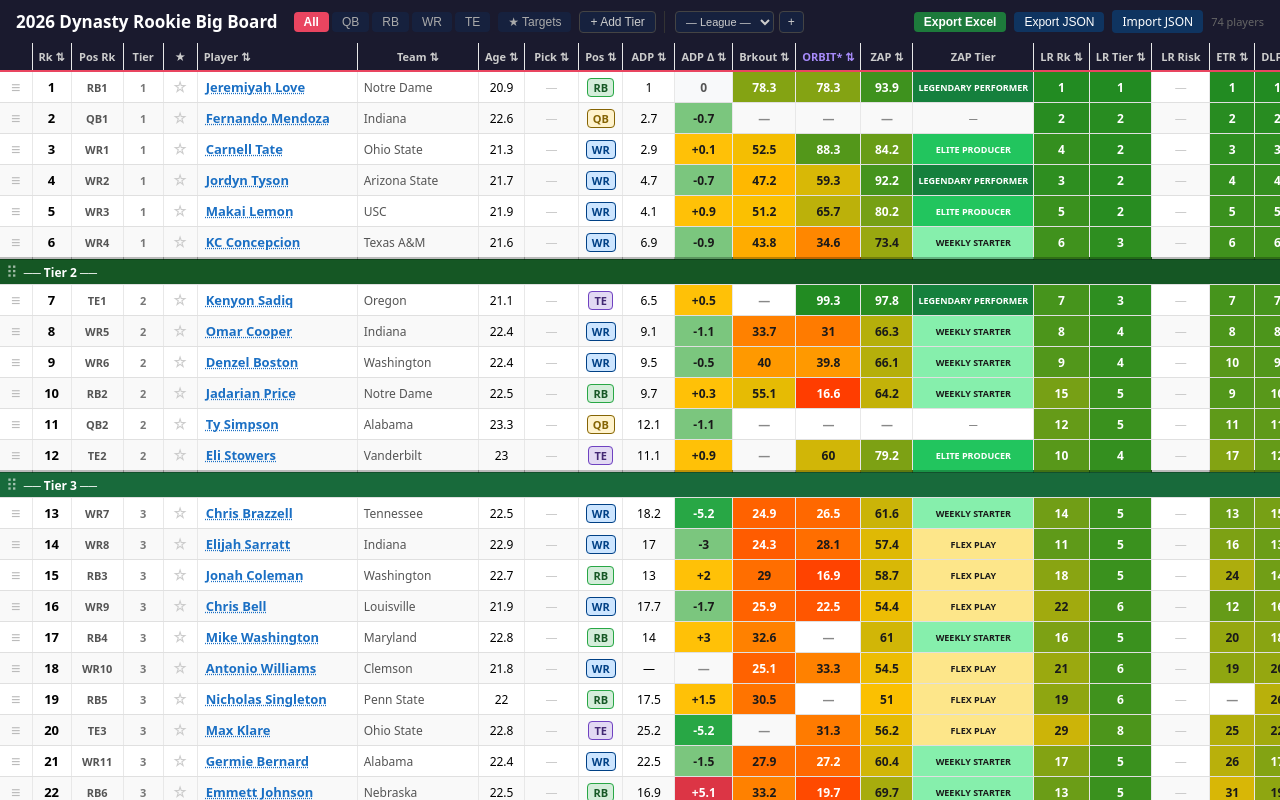
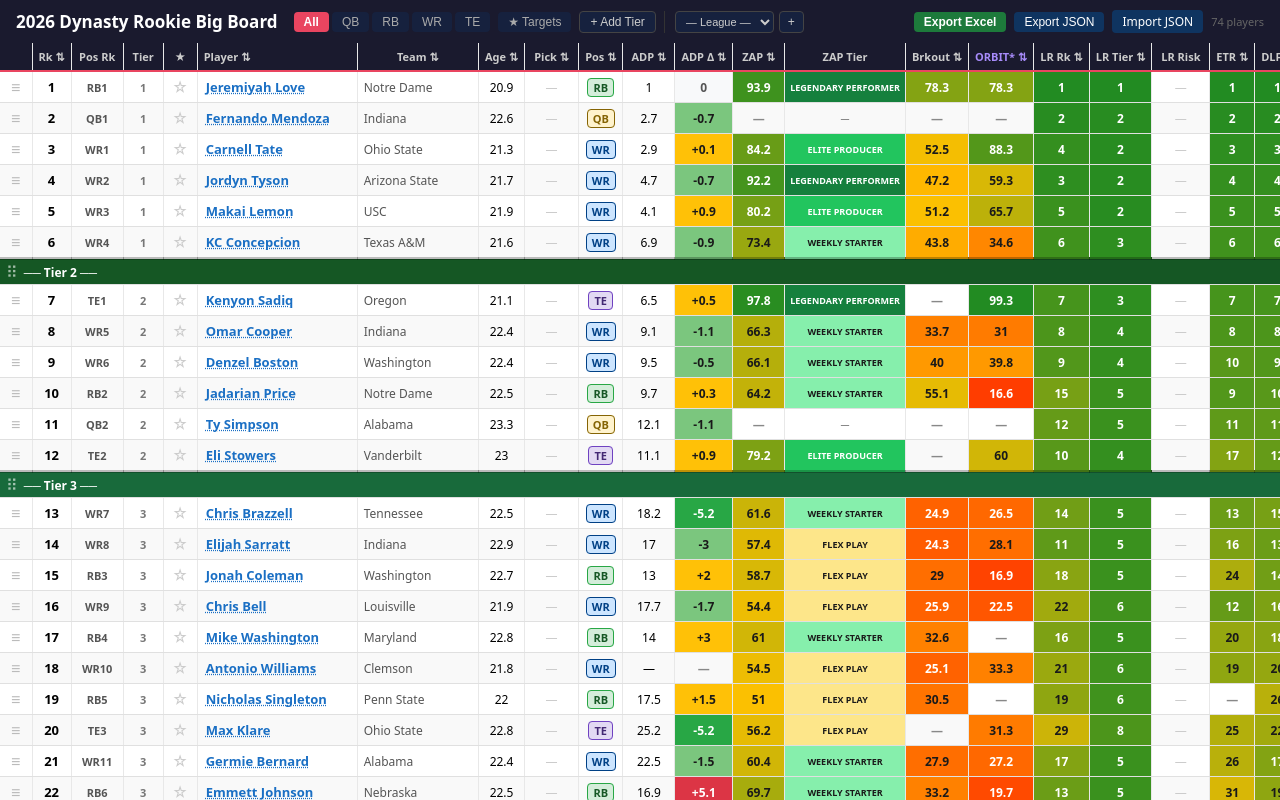
Before and after one commit to martinozimek/DynastyRookieBigBoard, a React app in the folder app/: page / in a window 1280 px wide. Built offline with nearby package versions, Linux system fonts and the light colour scheme; the HTML template or start-up script is replaced by a standard one.

Commit message:
Reorder model columns: ZAP → ZAP Tier → Brkout → ORBIT*

```diff
--- a/app/src/components/BigBoard.jsx
+++ b/app/src/components/BigBoard.jsx
@@ -30,10 +30,10 @@ const COLUMNS = [
   { key: 'position',        label: 'Pos',      width: 44,  sortField: 'position' },
   { key: 'adp',             label: 'ADP',      width: 52,  sortField: 'adp' },
   { key: 'adp_delta',       label: 'ADP Δ',    width: 56,  sortField: 'adp_delta' },
+  { key: 'zap_score',       label: 'ZAP',      width: 52,  sortField: 'zap_score' },
+  { key: 'zap_tier_label',  label: 'ZAP Tier', width: 110, sortField: null },
   { key: 'breakout_score',  label: 'Brkout',   width: 56,  sortField: 'breakout_score' },
   { key: 'orbit_score',     label: 'ORBIT*',   width: 54,  sortField: 'orbit_score',   tooltip: 'Experimental in-progress prospect model. Predicts Best Two Seasons PPR PPG from college/combine data. Pre-draft: uses projected draft capital.' },
-  { key: 'zap_score',       label: 'ZAP',      width: 52,  sortField: 'zap_score' },
-  { key: 'zap_tier_label',  label: 'ZAP Tier', width: 110, sortField: null },
   { key: 'lr_sf_rank',      label: 'LR Rk',    width: 50,  sortField: 'lateround_sf_rank' },
   { key: 'lr_tier',         label: 'LR Tier',  width: 56,  sortField: 'lateround_overall_tier' },
   { key: 'lr_risk',         label: 'LR Risk',  width: 58,  sortField: null },
--- a/app/src/components/PlayerRow.jsx
+++ b/app/src/components/PlayerRow.jsx
@@ -154,12 +154,6 @@ export default function PlayerRow({ player, myRank, tier, isTarget, onToggleTarg
       {/* ADP Delta */}
       <DeltaCell value={player.adp_delta} />
 
-      {/* Breakout Score */}
-      <ZapCell value={player.breakout_score} />
-
-      {/* ORBIT Score */}
-      <ZapCell value={player.orbit_score} />
-
       {/* ZAP Score */}
       <ZapCell value={player.zap_score} />
 
@@ -172,6 +166,12 @@ export default function PlayerRow({ player, myRank, tier, isTarget, onToggleTarg
           </td>
         );
       })()}
+
+      {/* Breakout Score */}
+      <ZapCell value={player.breakout_score} />
+
+      {/* ORBIT Score */}
+      <ZapCell value={player.orbit_score} />
 
       {/* LateRound SF Rank */}
       <RankCell value={player.lateround_sf_rank} />
```
